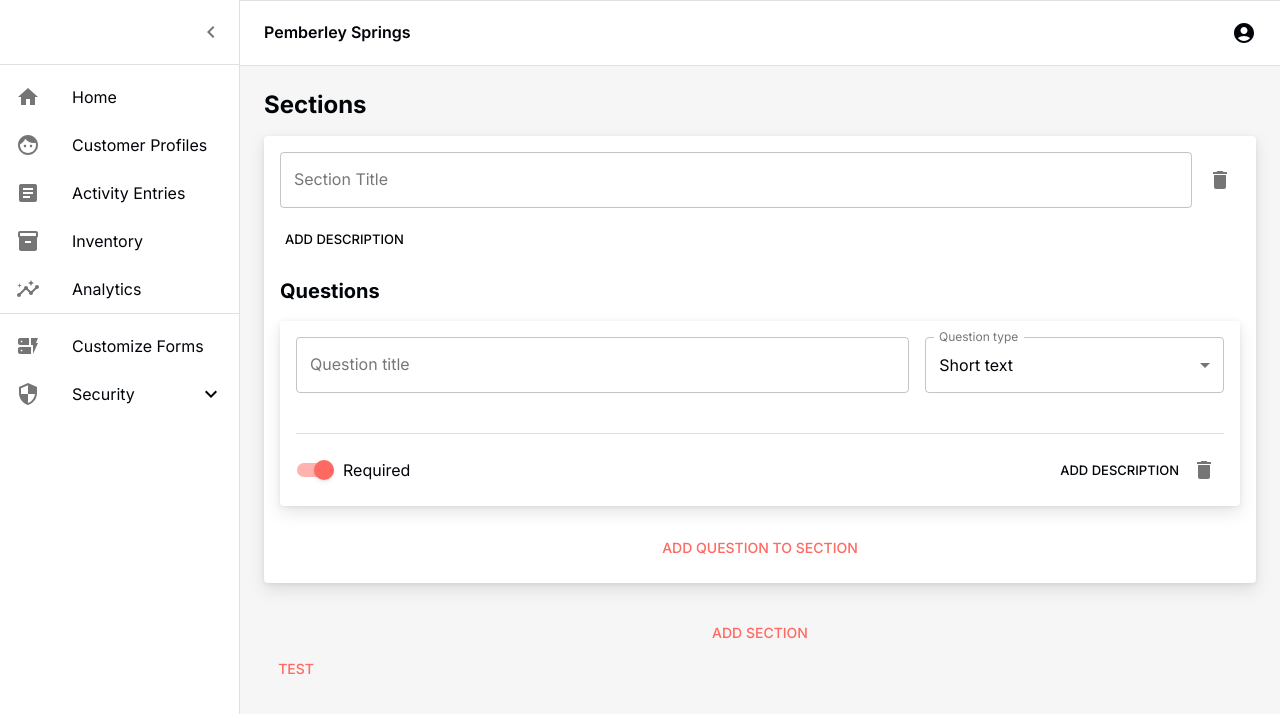
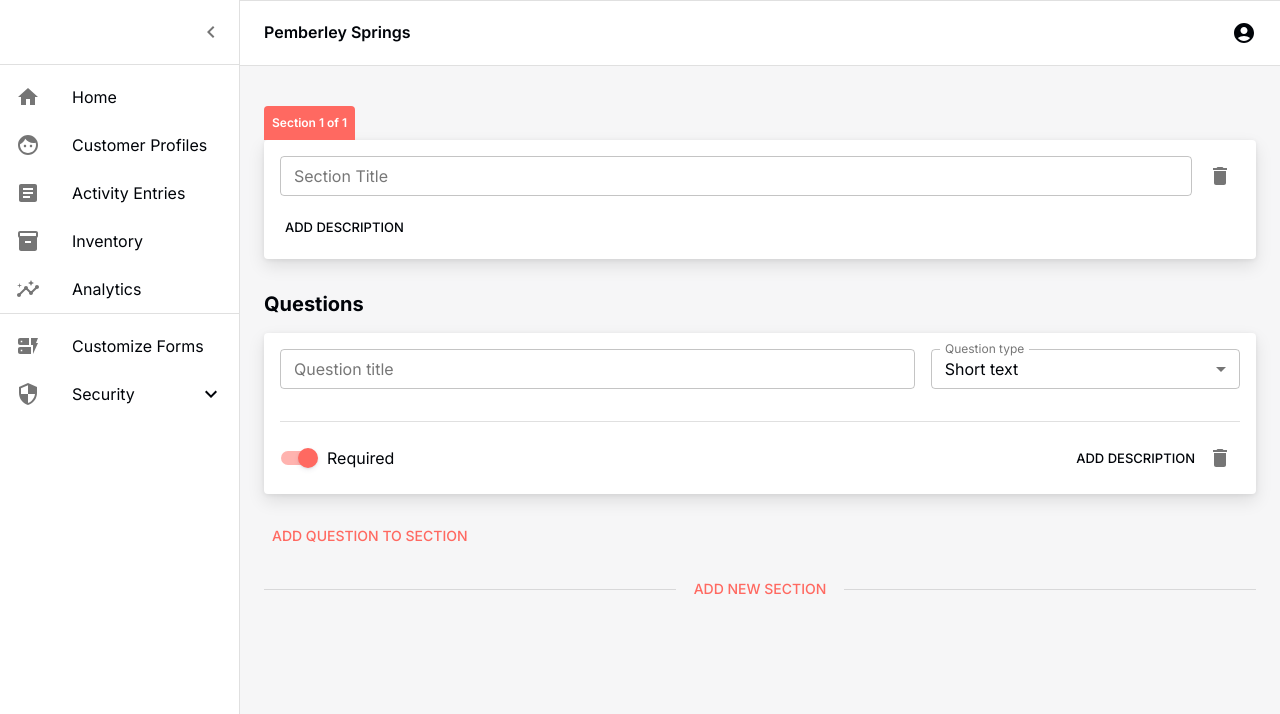
Before and after one commit to KonomiAI/Chronicle, a React (Vite) app in the folder client/: page /formBuilderTest in a window 1280 px wide. Shown: the top 714 px of the page. Built offline with nearby package versions, Linux system fonts and the light colour scheme.

Commit message:
feat: improve the user interface

```diff
--- a/client/src/components/form-builder/FieldTypeSelect.tsx
+++ b/client/src/components/form-builder/FieldTypeSelect.tsx
@@ -33,6 +33,7 @@ export const FieldTypeSelect = ({
         <Select
           labelId="questionTypeLabel"
           value={value}
+          size="small"
           onChange={(e) => {
             if (onChange) {
               onChange(e);
--- a/client/src/components/form-builder/form-builder.tsx
+++ b/client/src/components/form-builder/form-builder.tsx
@@ -1,5 +1,5 @@
 import React from 'react';
-import { Box, Button, Container, Typography } from '@mui/material';
+import { Box, Button, Container, Divider, Typography } from '@mui/material';
 import { FormProvider, useFieldArray, useForm } from 'react-hook-form';
 import { FormTemplateSchema, validateWithLatest } from 'c-form';
 import Spacer from '../spacer/Spacer';
@@ -25,21 +25,29 @@ export const FormBuilder = () => {
     <Container>
       {/* eslint-disable-next-line react/jsx-props-no-spreading */}
       <FormProvider {...form}>
-        <Typography variant="h4">Sections</Typography>
-        <Spacer size="md" />
         {fields.map((f, i) => (
-          <FormSection key={f.id} index={i} onRemove={() => remove(i)} />
+          <>
+            {i !== 0 && <Divider sx={{ my: 2 }} key={f.id} />}
+            <FormSection
+              key={f.id}
+              index={i}
+              onRemove={() => remove(i)}
+              sectionCount={fields.length}
+            />
+          </>
         ))}
         <Box sx={{ mt: 2 }}>
+          <Divider>
             <Button
               fullWidth
               onClick={() => append(DEFAULT_SECTION_VAL)}
               data-testid="btn-add-section"
             >
-            Add section
+              Add new section
             </Button>
+          </Divider>
         </Box>
-        <Button onClick={form.handleSubmit(onSubmit)}>Test</Button>
+        {/* <Button onClick={form.handleSubmit(onSubmit)}>Test</Button> */}
       </FormProvider>
     </Container>
   );
--- a/client/src/components/form-builder/form-field.tsx
+++ b/client/src/components/form-builder/form-field.tsx
@@ -167,7 +167,6 @@ export const FormField = ({
             </Grid>
           )}
         </Grid>
-        <Spacer />
         <Divider sx={{ my: 2 }} />
         <Box
           sx={{
--- a/client/src/components/form-builder/form-section.tsx
+++ b/client/src/components/form-builder/form-section.tsx
@@ -7,21 +7,26 @@ import {
   CardContent,
   Grid,
   IconButton,
-  TextField,
   Typography,
+  Divider,
 } from '@mui/material';
-import { Controller, useFieldArray, useFormContext } from 'react-hook-form';
+import { useFieldArray, useFormContext } from 'react-hook-form';
 import { DEFAULT_FIELD_VAL } from './const';
 import { FormField } from './form-field';
-import { getFormErrorMessage } from '../../utils';
 import { TextInput } from '../text-field/TextField';
+import Spacer from '../spacer/Spacer';
 
 interface FormSectionProps {
   index: number;
+  sectionCount: number;
   onRemove: () => void;
 }
 
-export const FormSection = ({ index, onRemove }: FormSectionProps) => {
+export const FormSection = ({
+  index,
+  onRemove,
+  sectionCount,
+}: FormSectionProps) => {
   const { control } = useFormContext();
   const [shouldShowDescription, setShouldShowDescription] = useState(false);
   const { fields, append, remove } = useFieldArray({
@@ -30,31 +35,34 @@ export const FormSection = ({ index, onRemove }: FormSectionProps) => {
   });
 
   return (
+    <>
+      <Spacer size="md" />
+      <Box
+        sx={{
+          bgcolor: '#FF6961',
+          p: 1,
+          display: 'inline-block',
+          borderTopLeftRadius: 4,
+          borderTopRightRadius: 4,
+          color: 'white',
+          fontWeight: 600,
+          fontSize: 12,
+        }}
+      >
+        Section {index + 1} of {sectionCount}
+      </Box>
       <Card sx={{ mb: 4 }} data-testid="form-section">
         <CardContent>
           <Grid container spacing={2}>
             <Grid item xs={12} sx={{ display: 'flex' }}>
-            <Controller
+              <TextInput
                 name={`sections.${index}.name`}
                 control={control}
                 rules={{
                   required: true,
                   minLength: 1,
                 }}
-              render={({
-                field: { onChange, value },
-                fieldState: { invalid, error },
-              }) => (
-                <TextField
-                  fullWidth
                 label="Section Title"
-                  variant="outlined"
-                  onChange={onChange}
-                  value={value}
-                  error={invalid}
-                  helperText={getFormErrorMessage(error?.type)}
-                />
-              )}
               />
               <IconButton
                 aria-label="delete this section"
@@ -85,6 +93,8 @@ export const FormSection = ({ index, onRemove }: FormSectionProps) => {
               )}
             </Grid>
           </Grid>
+        </CardContent>
+      </Card>
       <Typography variant="h5" sx={{ mt: 3, mb: 2 }}>
         Questions
       </Typography>
@@ -98,14 +108,12 @@ export const FormSection = ({ index, onRemove }: FormSectionProps) => {
       ))}
       <Box sx={{ mt: 2 }}>
         <Button
-            fullWidth
           onClick={() => append(DEFAULT_FIELD_VAL)}
           data-testid="btn-add-field"
         >
           Add question to section
         </Button>
       </Box>
-      </CardContent>
-    </Card>
+    </>
   );
 };
--- a/client/src/components/text-field/TextField.tsx
+++ b/client/src/components/text-field/TextField.tsx
@@ -12,6 +12,7 @@ export interface TextInputProps {
   >;
   label: string;
   testId?: string;
+  variant?: 'filled' | 'standard' | 'outlined';
 }
 
 export const TextInput = ({
@@ -20,6 +21,7 @@ export const TextInput = ({
   rules,
   label,
   testId,
+  variant = 'outlined',
 }: TextInputProps) => (
   <Controller
     name={name}
@@ -30,10 +32,12 @@ export const TextInput = ({
       fieldState: { invalid, error },
     }) => (
       <TextField
+        size="small"
         fullWidth
         label={label}
         onChange={onChange}
         value={value}
+        variant={variant}
         error={invalid}
         helperText={getFormErrorMessage(error?.type)}
         data-testid={testId}
```
Also changed, not shown: 1 other file (tests, documents, lock files or other folders). Lines whose indentation alone changed are shown as unchanged.
